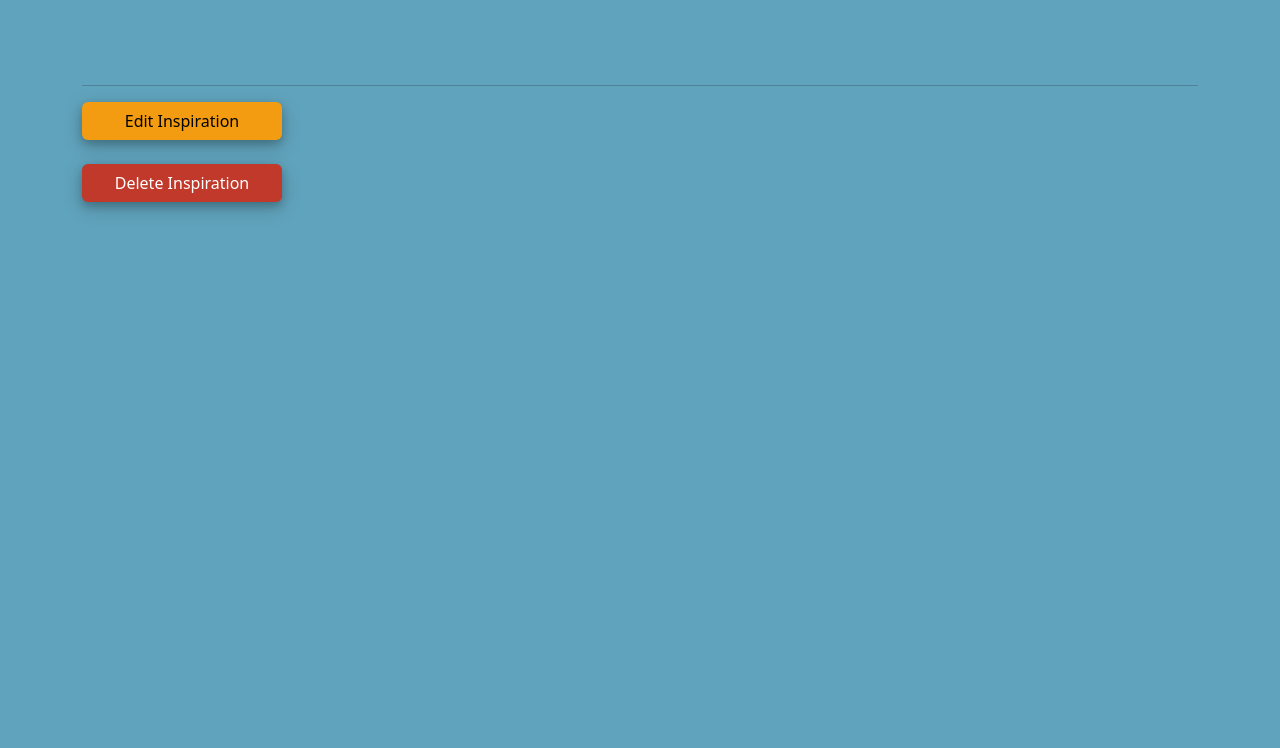
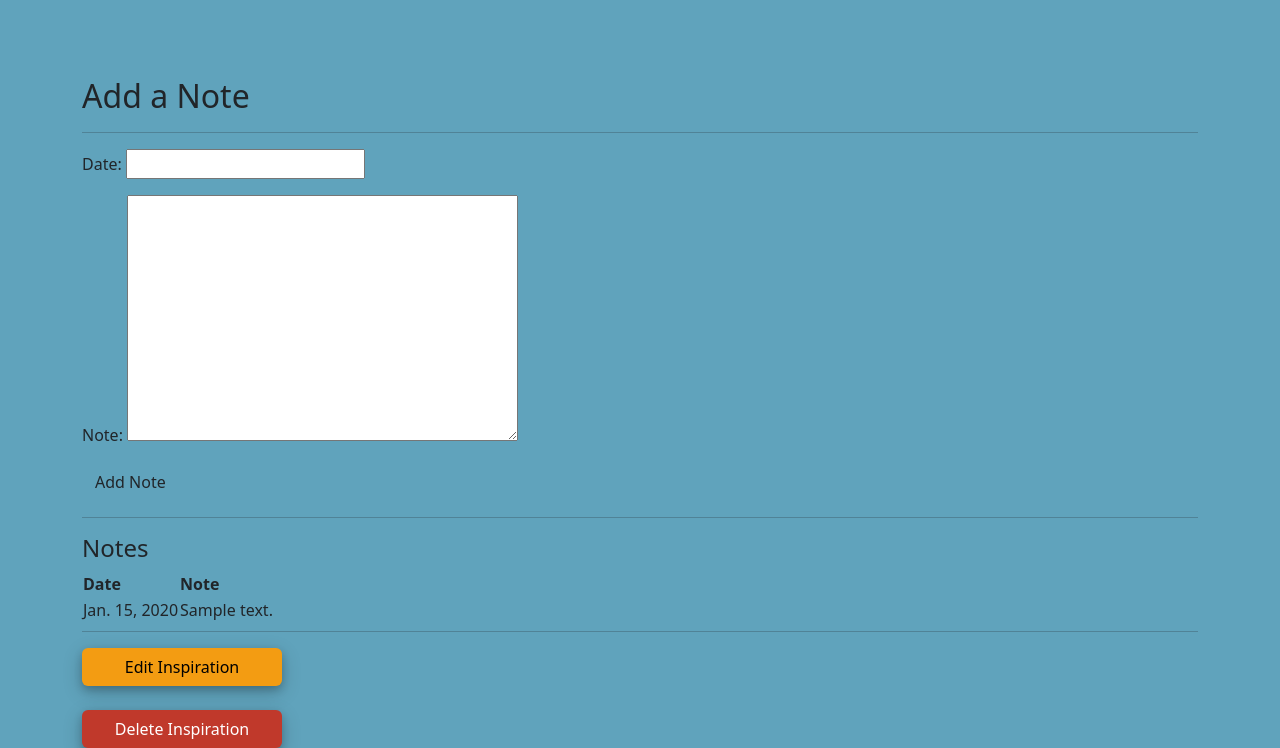
Before and after one commit to fernando-massa/inspirations, a Django app: page /inspirations/1/ in a window 1280 px wide. Shown: the part 573-1321 px from the top of the page. Before the commit the page ends 800 px from the top, so only its background shows below. Run offline with Django 4.2, Linux system fonts and the light colour scheme; tables that the repository leaves empty hold one stand-in row (Sample ...).

Commit message:
add note form

```diff
--- a/inspiration2/main_app/templates/inspirations/detail.html
+++ b/inspiration2/main_app/templates/inspirations/detail.html
@@ -36,6 +36,44 @@
 {% endfor %}
 <br>
 <br>
+
+<!-- Add notes form below-->
+<h2> Add a Note </h2>
+    <hr>
+<div class="">
+    <form action="{% url 'add_note' inspiration.id %}" method="POST">
+        {% csrf_token %}
+        {{ note_form.as_p }}
+        <input type="submit" class="btn" value="Add Note">
+    </form>
+
+    <table class="">
+        <thead>
+            <hr>
+            <h4> Notes </h4>
+        <tr>
+            <th>Date</th>
+            <th>Note</th>
+        </tr>
+        </thead>
+        <tbody>
+        {% for note in inspiration.note_set.all %}
+            <tr>
+                <td>{{ note.date }}</td>
+                <td>{{ note.note }}</td>
+            </tr>
+
+            <tr>
+               <!-- <td> <a id="" href="{% url 'inspirations_update' inspiration.id %}">Edit</a> </td>-->
+                <!-- <td> <a id="" href="{% url 'inspirations_delete' inspiration.id %}">Delete</a> </td>-->
+            </tr>
+                {% empty %}
+                    <h5>No Notes yet </h5>
+        {% endfor %}
+        </tbody>
+    </table>
+</div>
+
 <hr class="mt-2">
 
 <a id="" href="{% url 'inspirations_update' inspiration.id %}">
```
